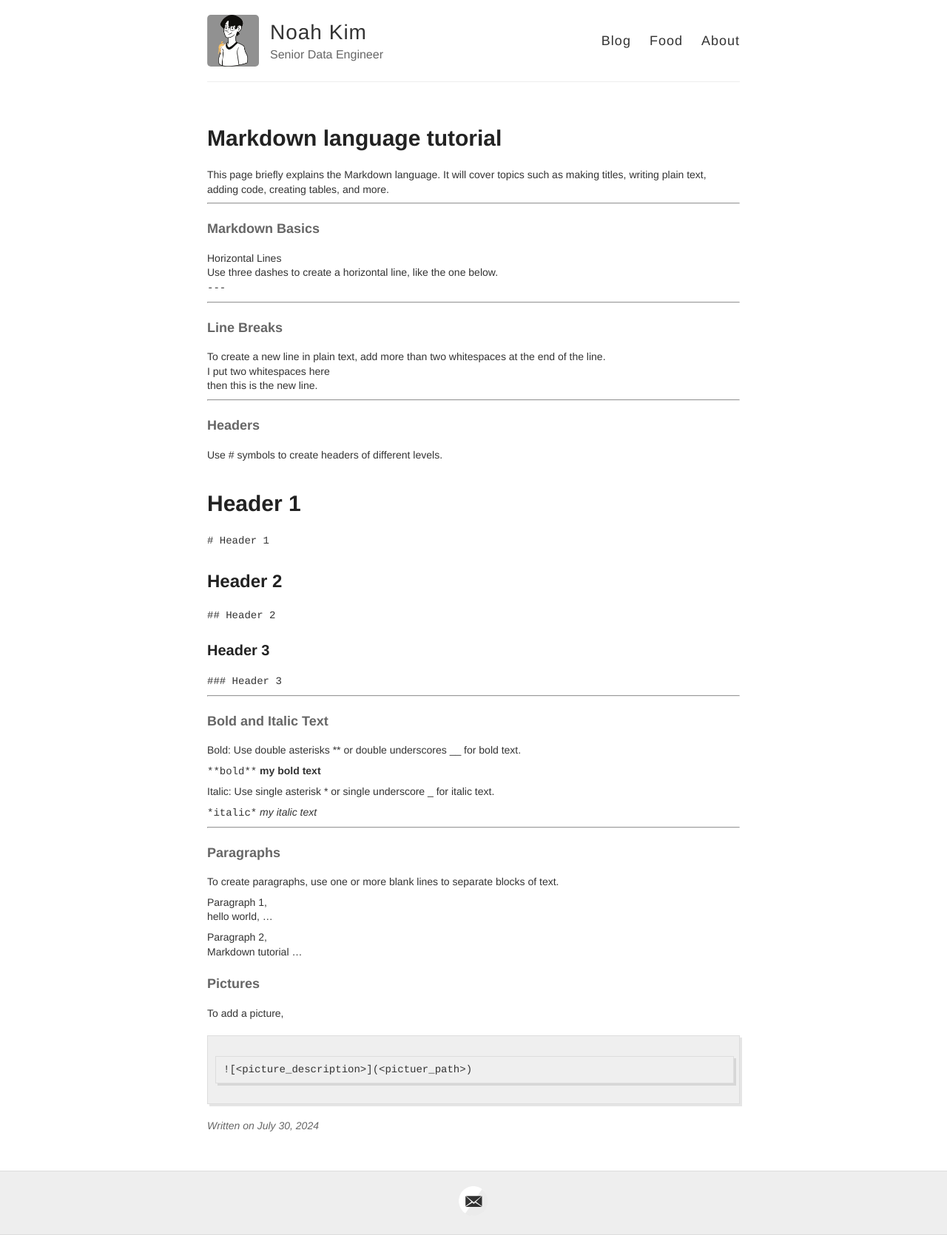
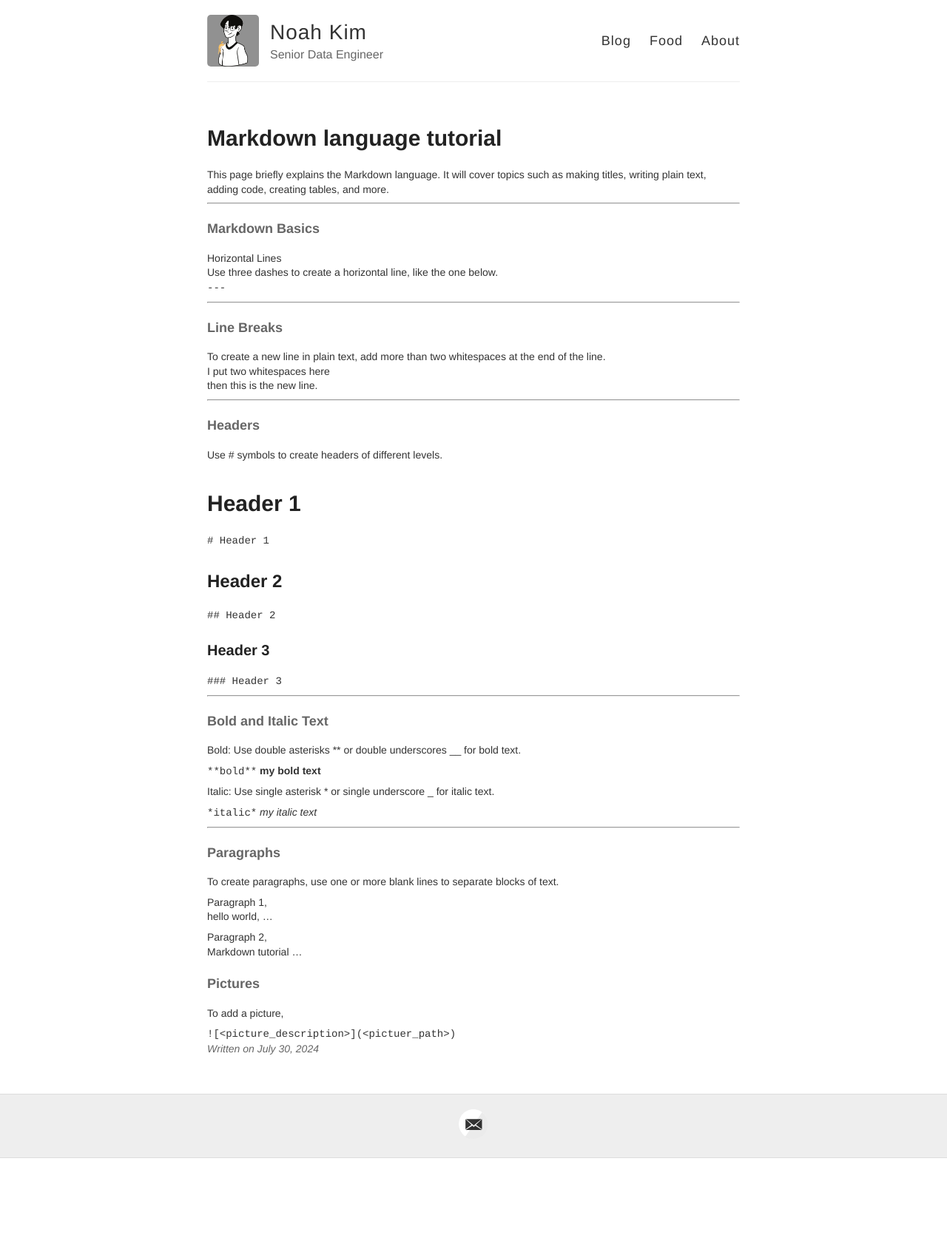
Before and after one commit to noahtjkim/noahtjkim.github.io, a Jekyll site: the page built from _posts/2024-07-30-Markdown-Tutorial.md, in a window 1280 px wide. Shown: the whole page at 74% size. Built offline with Jekyll 4.4.1, drawn with Linux system fonts in a browser that asks for light colours; after the commit the page ends 1566 px from its top, so only the background shows below that.

Commit message:
Update _highlights.scss

```diff
--- a/_sass/_highlights.scss
+++ b/_sass/_highlights.scss
@@ -1,13 +1,19 @@
 
+// .highlight {
+//   background-color: #efefef;
+//   padding: 7px 7px 7px 10px;
+//   border: 1px solid #ddd;
+//   -moz-box-shadow: 3px 3px rgba(0,0,0,0.1);
+//   -webkit-box-shadow: 3px 3px rgba(0,0,0,0.1);
+//   box-shadow: 3px 3px rgba(0,0,0,0.1);
+//   margin: 20px 0 20px 0;
+//   overflow: scroll;
+// }
 .highlight {
-  background-color: #efefef;
-  padding: 7px 7px 7px 10px;
-  border: 1px solid #ddd;
-  -moz-box-shadow: 3px 3px rgba(0,0,0,0.1);
-  -webkit-box-shadow: 3px 3px rgba(0,0,0,0.1);
-  box-shadow: 3px 3px rgba(0,0,0,0.1);
-  margin: 20px 0 20px 0;
-  overflow: scroll;
+  background: none;
+  border: none;
+  padding: 0;
+  box-shadow: none;
 }
 
 code {
```
